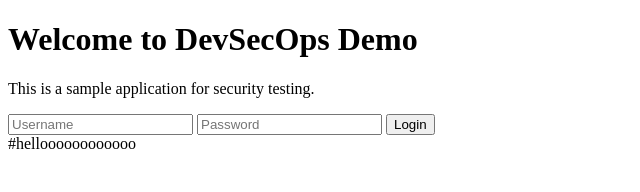
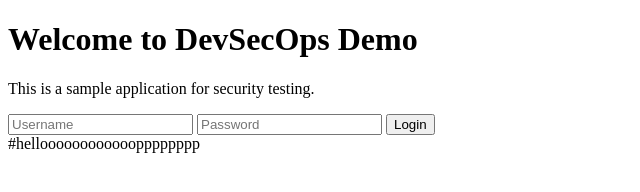
Before and after one commit to ali4210/DevSecOps-_Project-_1, a website: page index.html in a window 1280 px wide. Shown: the full height of the page, 0-640 px from the left. Drawn offline with Linux system fonts and the light colour scheme.

```diff
--- a/index.html
+++ b/index.html
@@ -13,4 +13,4 @@
     </form>
 </body>
 </html>
-#helloooooooooooo
+#helloooooooooooopppppppp
```
